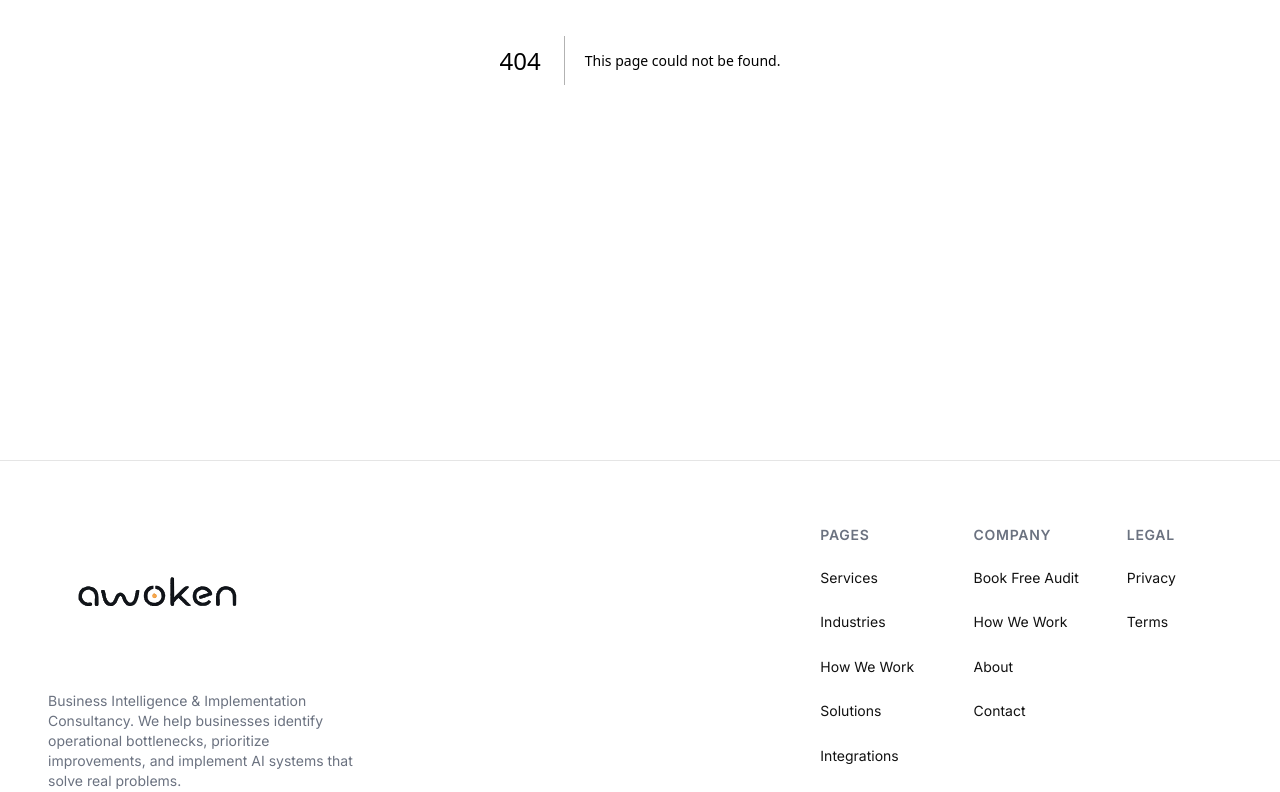
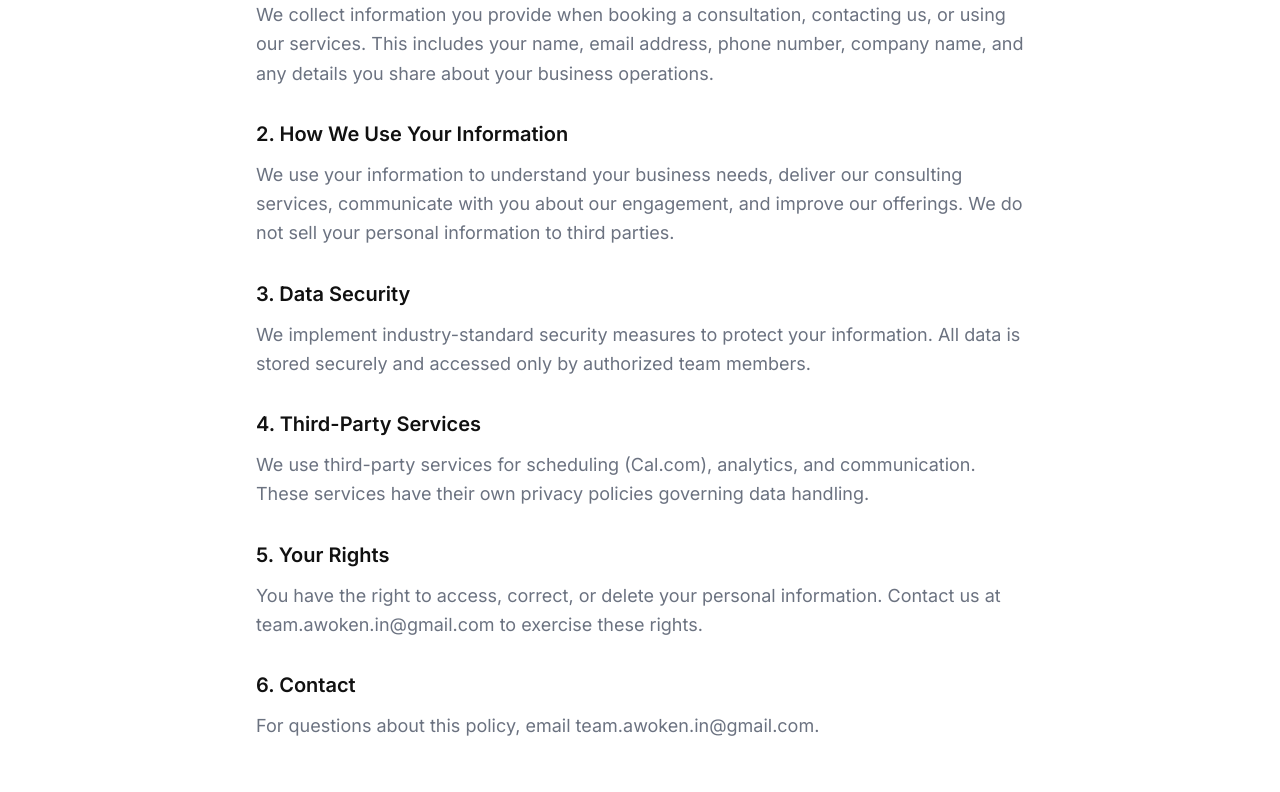
Before and after one commit to ThatKJ/awoken.in, a Next.js app: page /privacy in a window 1280 px wide. Before the commit this address had no page. Shown: the part 340-1132 px from the top of the page. Built offline with nearby package versions, Linux system fonts and the light colour scheme.

Commit message:
add privacy + terms pages, link GitHub in footer

```diff
--- /dev/null
+++ b/src/app/privacy/page.tsx
@@ -0,0 +1,72 @@
+import type { Metadata } from "next"
+import { Container } from "@/components/shared/container"
+
+export const metadata: Metadata = {
+  title: "Privacy Policy — Awoken",
+}
+
+export default function PrivacyPage() {
+  return (
+    <>
+      <section className="pt-28 md:pt-36 lg:pt-[140px] pb-16 md:pb-20 lg:pb-24">
+        <Container>
+          <div className="max-w-3xl mx-auto">
+            <h1 className="text-4xl md:text-5xl lg:text-6xl font-bold tracking-tight mb-8">Privacy Policy</h1>
+            <p className="text-sm text-muted-foreground mb-12">Last updated: July 2026</p>
+
+            <div className="prose prose-gray max-w-none space-y-8">
+              <div>
+                <h2 className="text-xl font-semibold mb-3">1. Information We Collect</h2>
+                <p className="text-muted-foreground leading-relaxed">
+                  We collect information you provide when booking a consultation, contacting us, or using our services.
+                  This includes your name, email address, phone number, company name, and any details you share about
+                  your business operations.
+                </p>
+              </div>
+
+              <div>
+                <h2 className="text-xl font-semibold mb-3">2. How We Use Your Information</h2>
+                <p className="text-muted-foreground leading-relaxed">
+                  We use your information to understand your business needs, deliver our consulting services,
+                  communicate with you about our engagement, and improve our offerings. We do not sell your
+                  personal information to third parties.
+                </p>
+              </div>
+
+              <div>
+                <h2 className="text-xl font-semibold mb-3">3. Data Security</h2>
+                <p className="text-muted-foreground leading-relaxed">
+                  We implement industry-standard security measures to protect your information. All data is stored
+                  securely and accessed only by authorized team members.
+                </p>
+              </div>
+
+              <div>
+                <h2 className="text-xl font-semibold mb-3">4. Third-Party Services</h2>
+                <p className="text-muted-foreground leading-relaxed">
+                  We use third-party services for scheduling (Cal.com), analytics, and communication. These services
+                  have their own privacy policies governing data handling.
+                </p>
+              </div>
+
+              <div>
+                <h2 className="text-xl font-semibold mb-3">5. Your Rights</h2>
+                <p className="text-muted-foreground leading-relaxed">
+                  You have the right to access, correct, or delete your personal information. Contact us at
+                  team.awoken.in@gmail.com to exercise these rights.
+                </p>
+              </div>
+
+              <div>
+                <h2 className="text-xl font-semibold mb-3">6. Contact</h2>
+                <p className="text-muted-foreground leading-relaxed">
+                  For questions about this policy, email team.awoken.in@gmail.com.
+                </p>
+              </div>
+            </div>
+          </div>
+        </Container>
+      </section>
+    </>
+  )
+}
--- /dev/null
+++ b/src/app/terms/page.tsx
@@ -0,0 +1,70 @@
+import type { Metadata } from "next"
+import { Container } from "@/components/shared/container"
+
+export const metadata: Metadata = {
+  title: "Terms of Service — Awoken",
+}
+
+export default function TermsPage() {
+  return (
+    <>
+      <section className="pt-28 md:pt-36 lg:pt-[140px] pb-16 md:pb-20 lg:pb-24">
+        <Container>
+          <div className="max-w-3xl mx-auto">
+            <h1 className="text-4xl md:text-5xl lg:text-6xl font-bold tracking-tight mb-8">Terms of Service</h1>
+            <p className="text-sm text-muted-foreground mb-12">Last updated: July 2026</p>
+
+            <div className="prose prose-gray max-w-none space-y-8">
+              <div>
+                <h2 className="text-xl font-semibold mb-3">1. Services</h2>
+                <p className="text-muted-foreground leading-relaxed">
+                  Awoken provides business intelligence consulting and implementation services. The specific scope
+                  of each engagement is defined in a separate proposal or agreement.
+                </p>
+              </div>
+
+              <div>
+                <h2 className="text-xl font-semibold mb-3">2. Engagement</h2>
+                <p className="text-muted-foreground leading-relaxed">
+                  By booking a consultation or engaging our services, you agree to these terms. Each engagement
+                  is governed by the specific agreement signed by both parties.
+                </p>
+              </div>
+
+              <div>
+                <h2 className="text-xl font-semibold mb-3">3. Intellectual Property</h2>
+                <p className="text-muted-foreground leading-relaxed">
+                  Upon full payment, you own all deliverables created specifically for your business. Awoken
+                  retains the right to use generalized methodologies and frameworks developed during the engagement.
+                </p>
+              </div>
+
+              <div>
+                <h2 className="text-xl font-semibold mb-3">4. Confidentiality</h2>
+                <p className="text-muted-foreground leading-relaxed">
+                  We treat all business information shared during the engagement as confidential. We will not
+                  disclose your proprietary information to third parties without your consent.
+                </p>
+              </div>
+
+              <div>
+                <h2 className="text-xl font-semibold mb-3">5. Limitation of Liability</h2>
+                <p className="text-muted-foreground leading-relaxed">
+                  Our services are provided on an as-is basis. We make no guarantees about specific business
+                  outcomes. Our liability is limited to the fees paid for the specific engagement.
+                </p>
+              </div>
+
+              <div>
+                <h2 className="text-xl font-semibold mb-3">6. Contact</h2>
+                <p className="text-muted-foreground leading-relaxed">
+                  For questions about these terms, email team.awoken.in@gmail.com.
+                </p>
+              </div>
+            </div>
+          </div>
+        </Container>
+      </section>
+    </>
+  )
+}
--- a/src/components/layout/footer.tsx
+++ b/src/components/layout/footer.tsx
@@ -25,8 +25,8 @@ const footerLinks = [
   {
     title: "Legal",
     links: [
-      { label: "Privacy", href: "#" },
-      { label: "Terms", href: "#" },
+      { label: "Privacy", href: "/privacy" },
+      { label: "Terms", href: "/terms" },
     ],
   },
 ]
@@ -71,10 +71,10 @@ export function Footer() {
             &copy; {new Date().getFullYear()} Awoken. All rights reserved.
           </p>
           <div className="flex items-center gap-4">
-            <a href="#" className="text-sm text-muted-foreground hover:text-foreground transition-colors">
+            <a href="https://github.com/ThatKJ/awoken.in" target="_blank" rel="noopener noreferrer" className="text-sm text-muted-foreground hover:text-foreground transition-colors">
               GitHub
             </a>
-            <a href="#" className="text-sm text-muted-foreground hover:text-foreground transition-colors">
+            <a href="https://linkedin.com/company/awoken-in" target="_blank" rel="noopener noreferrer" className="text-sm text-muted-foreground hover:text-foreground transition-colors">
               LinkedIn
             </a>
             <a href="mailto:team.awoken.in@gmail.com" className="text-sm text-muted-foreground hover:text-foreground transition-colors">
```
